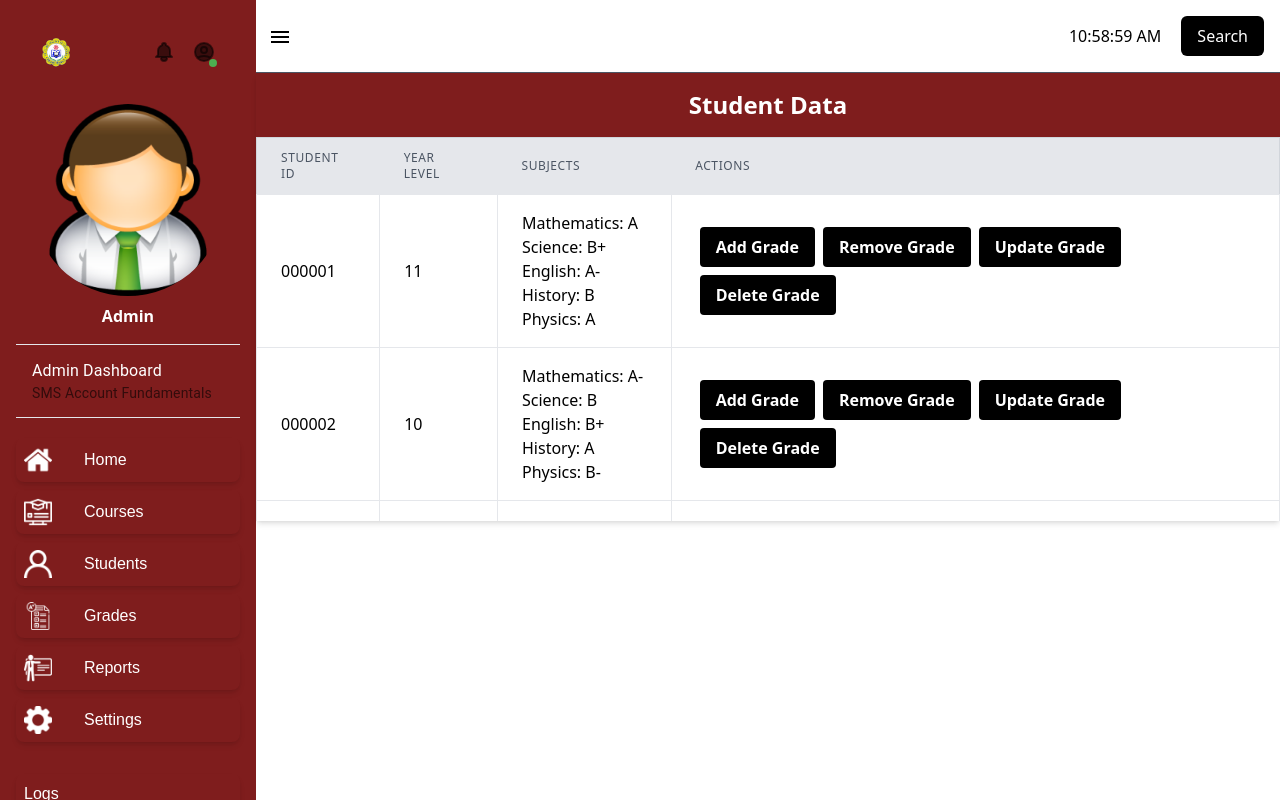
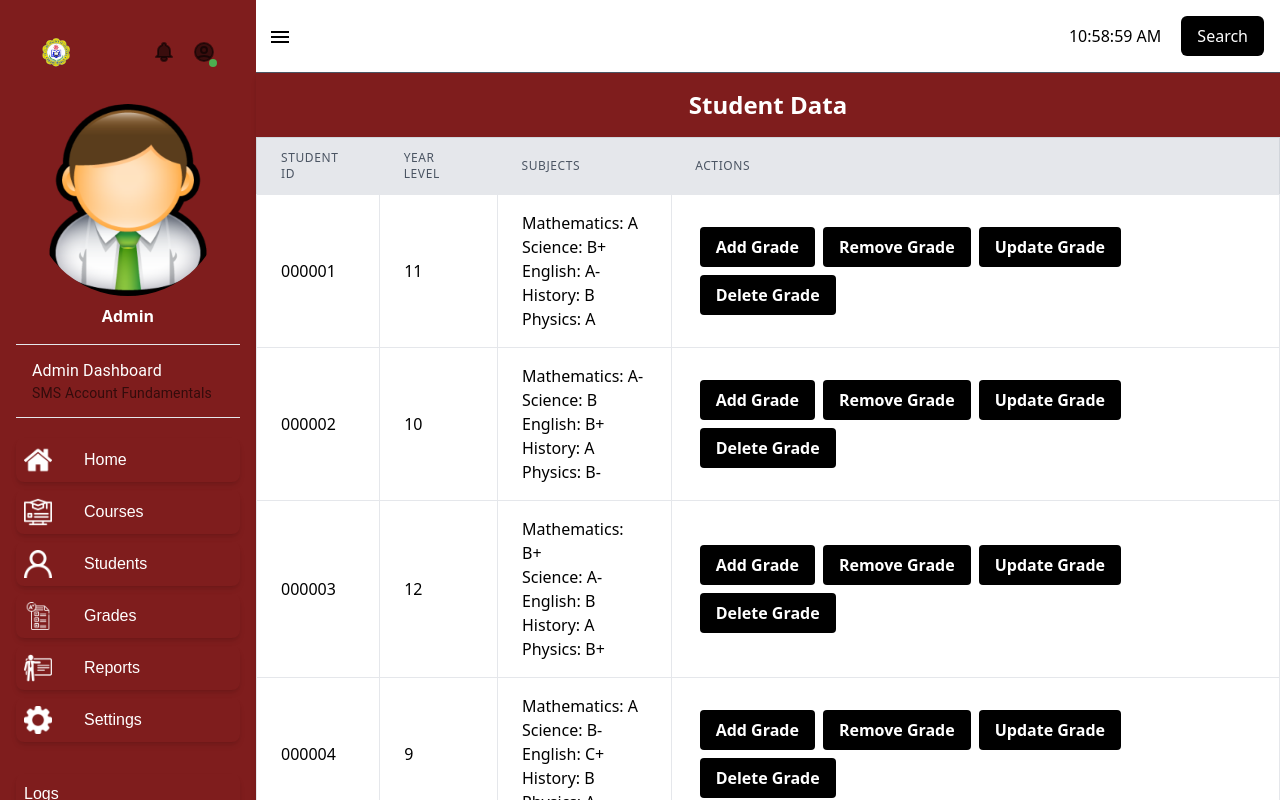
Before and after one commit to Richeese1/grading-system, a React (Create React App) app: page /grading-system/grades in a window 1280 px wide. Shown: the top 800 px of the page. Built offline with nearby package versions, Linux system fonts and the light colour scheme.

Commit message:
Removing scroll bar

```diff
--- a/src/components/pages/GradesPage.jsx
+++ b/src/components/pages/GradesPage.jsx
@@ -20,7 +20,7 @@ const GradesPage = () => {
           Student Data
         </h2>
         <div className="overflow-x-auto">
-          <div className="max-h-96 overflow-y-auto">
+          <div className="max-h-full overflow-y-auto">
             <table className="w-full table-auto border-collapse border border-gray-300">
               <thead className="bg-gray-200">
                 <tr>
```
